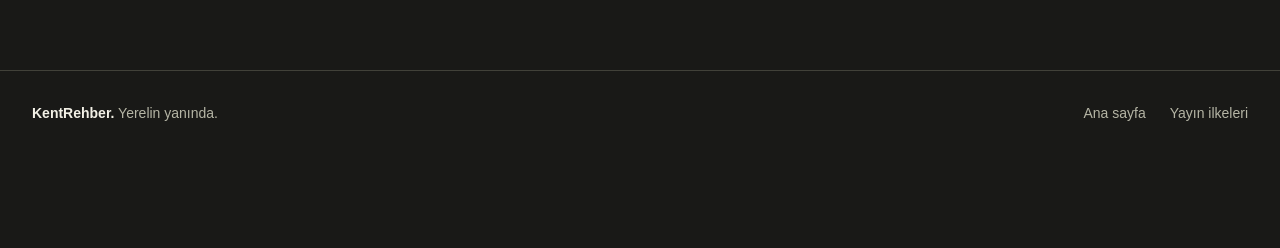
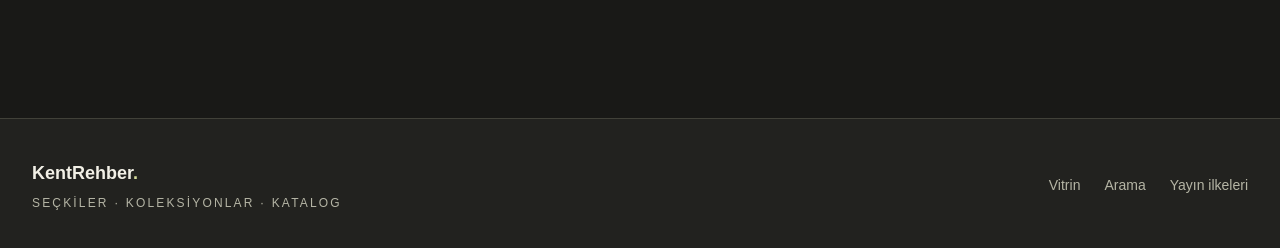
Before and after one commit to Aylaralimit/kentrehber, a Next.js app in the folder kentrehber/apps/web/: page / in a window 1280 px wide. Shown: the part 2581-2829 px from the top of the page. Before the commit the page ends 2736 px from the top, so only its background shows below. Built offline with nearby package versions, Linux system fonts and the light colour scheme; no server answers.

Commit message:
design: unify catalog header, footer, metadata and remote images

```diff
--- a/kentrehber/apps/web/src/components/layout/footer.tsx
+++ b/kentrehber/apps/web/src/components/layout/footer.tsx
@@ -1,18 +1,16 @@
 import Link from 'next/link';
 export function Footer() {
   return (
-    <footer className="border-t border-border">
-      <div className="mx-auto flex max-w-7xl flex-col gap-5 px-5 py-8 text-sm text-muted-foreground sm:flex-row sm:items-center sm:justify-between sm:px-8">
-        <p>
-          <span className="font-semibold text-foreground">KentRehber.</span> Yerelin yanında.
-        </p>
-        <nav aria-label="Alt menü" className="flex gap-6">
-          <Link className="hover:text-accent" href="/">
-            Ana sayfa
-          </Link>
-          <Link className="hover:text-accent" href="/ilkeler">
-            Yayın ilkeleri
-          </Link>
+    <footer className="mt-12 border-t border-border bg-surface">
+      <div className="mx-auto flex max-w-7xl flex-col gap-5 px-5 py-10 text-sm text-muted-foreground sm:flex-row sm:items-center sm:justify-between sm:px-8">
+        <div>
+          <p className="text-lg font-semibold text-foreground">KentRehber<span className="text-accent">.</span></p>
+          <p className="mt-2 text-xs uppercase tracking-[0.18em]">Seçkiler · Koleksiyonlar · Katalog</p>
+        </div>
+        <nav aria-label="Alt menü" className="flex flex-wrap gap-6">
+          <Link className="hover:text-accent" href="/">Vitrin</Link>
+          <Link className="hover:text-accent" href="/ara">Arama</Link>
+          <Link className="hover:text-accent" href="/ilkeler">Yayın ilkeleri</Link>
         </nav>
       </div>
     </footer>
```
